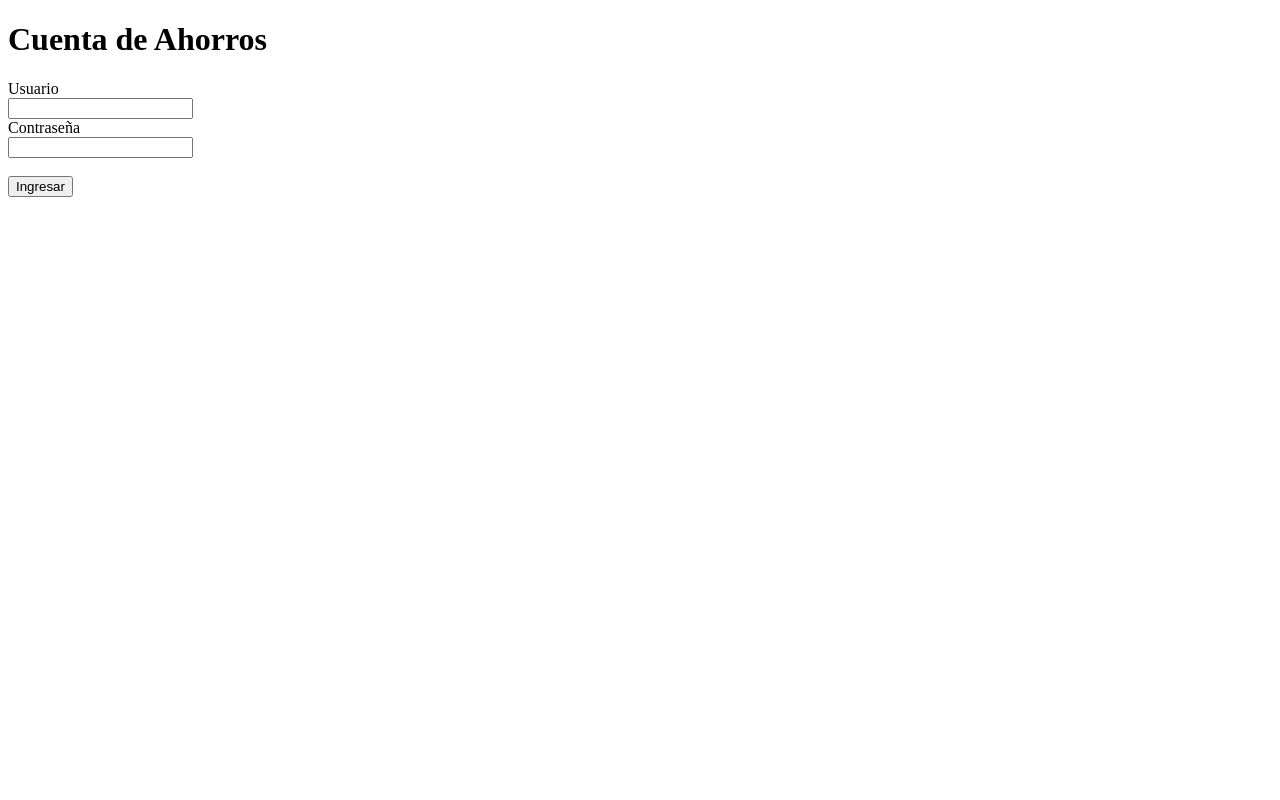
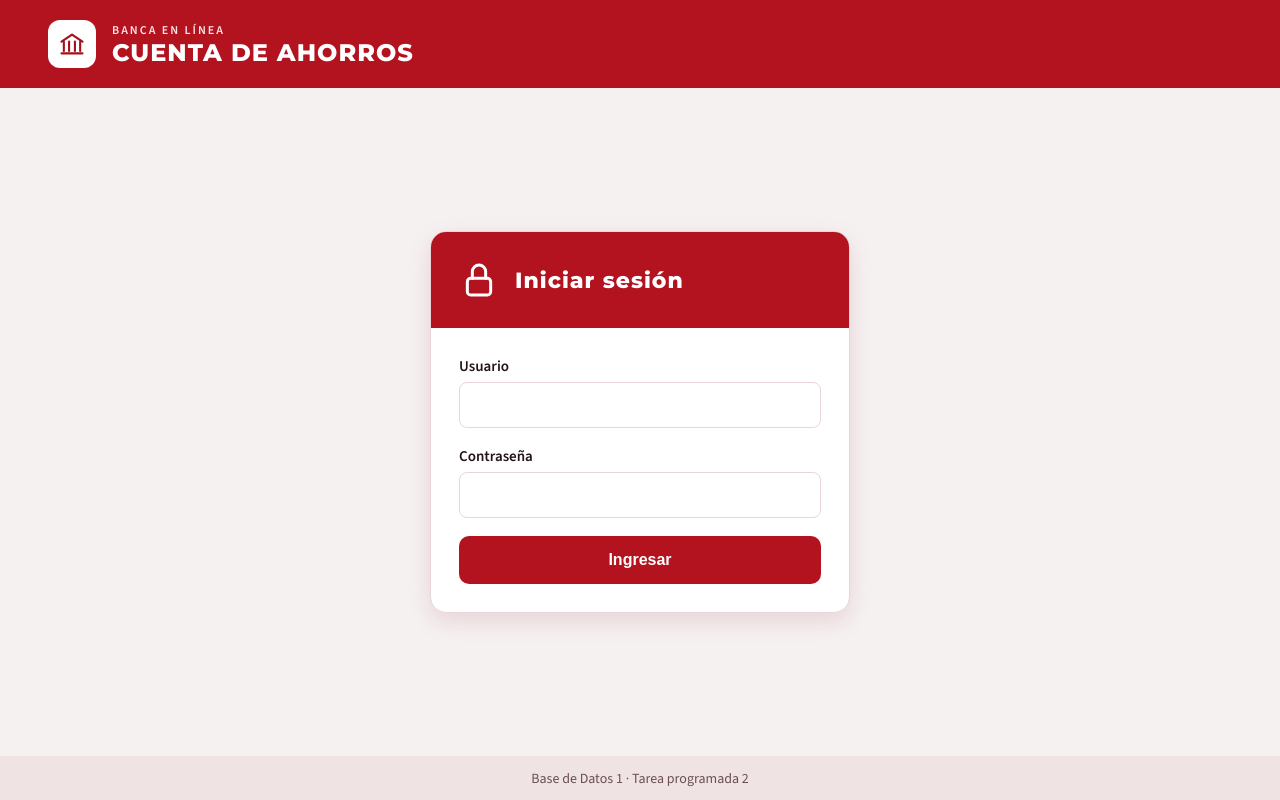
Before and after one commit to Susi-005/Tarea-programada-II, a Flask app: page /login in a window 1280 px wide. Run offline with Flask 3, Linux system fonts and the light colour scheme.

Commit message:
arreglo del login con el formato bonito

```diff
--- a/CuentaAhorrosWeb/app/db.py
+++ b/CuentaAhorrosWeb/app/db.py
@@ -58,3 +58,7 @@ def registrar_bitacora(id_tipo, ip=None, antes=None, despues=None):
         ))
     except Exception as e:
         print("ERROR BITACORA:", e)
+
+
+# jaguero	LaFacil	    Cliente (cuenta 11000001)
+# fquiros	MyPass123*	Administrador
--- a/CuentaAhorrosWeb/app/static/css/estilos.css
+++ b/CuentaAhorrosWeb/app/static/css/estilos.css
@@ -353,3 +353,79 @@ h2 {
     gap: 16px;
     align-items: center
 }
+
+.login-fondo {
+    flex-grow: 1;
+    display: flex;
+    align-items: center;
+    justify-content: center;
+    padding: 48px 24px
+}
+
+.login-caja {
+    width: 100%;
+    max-width: 420px;
+    background: #fff;
+    border: 1px solid var(--borde);
+    border-radius: 16px;
+    overflow: hidden;
+    box-shadow: 0 8px 24px rgba(122,10,21,.12)
+}
+
+.login-cabeza {
+    display: flex;
+    align-items: center;
+    gap: 16px;
+    height: 96px;
+    padding: 0 28px;
+    background: var(--rojo);
+    color: #fff;
+    font-family: Montserrat,sans-serif;
+    font-weight: 800;
+    font-size: 22px;
+    letter-spacing: 1px
+}
+
+.login-cuerpo {
+    display: flex;
+    flex-direction: column;
+    gap: 16px;
+    padding: 28px
+}
+
+.login-form {
+    display: flex;
+    flex-direction: column;
+    gap: 18px
+}
+
+.login-form label {
+    display: flex;
+    flex-direction: column;
+    gap: 6px;
+    font-weight: 600;
+    font-size: 15px
+}
+
+.login-form input {
+    height: 46px;
+    padding: 0 14px;
+    border: 1px solid var(--borde);
+    border-radius: 8px;
+    font: inherit
+}
+
+.login-form input:focus {
+    outline: 2px solid var(--rojo);
+    outline-offset: 1px;
+    border-color: var(--rojo)
+}
+
+.login-form .btn {
+    align-self: stretch;
+    justify-content: center;
+    height: 48px;
+    border: none;
+    cursor: pointer;
+    font-size: 16px
+}
--- a/CuentaAhorrosWeb/app/templates/MenuPrincipalAdmin.html
+++ b/CuentaAhorrosWeb/app/templates/MenuPrincipalAdmin.html
@@ -27,7 +27,7 @@
     <main class="contenido">
         <h2>Panel de administrador</h2>
         <div class="aviso">
-            Prueba
+            WIP
         </div>
     </main>
 
--- a/CuentaAhorrosWeb/app/templates/login.html
+++ b/CuentaAhorrosWeb/app/templates/login.html
@@ -2,21 +2,52 @@
 <html lang="es">
 <head>
     <meta charset="UTF-8">
-    <title>Cuenta de Ahorros - Login</title>
+    <title>Ingresar - Cuenta de Ahorros</title>
+    <link href="https://fonts.googleapis.com/css2?family=Montserrat:wght@700;800&family=Source+Sans+3:wght@400;600;700&display=swap" rel="stylesheet">
+    <link rel="stylesheet" href="{{ url_for('static', filename='css/estilos.css') }}">
 </head>
 <body>
-    <h1>Cuenta de Ahorros</h1>
+    <header class="encabezado">
+        <div class="marca">
+            <div class="marca-icono">
+                <svg width="28" height="28" viewBox="0 0 24 24" fill="none" stroke="#A50E1C" stroke-width="1.8" stroke-linecap="round" stroke-linejoin="round"><path d="M3 10l9-6 9 6" /><path d="M5 10v8M9.5 10v8M14.5 10v8M19 10v8" /><path d="M3 20h18" /></svg>
+            </div>
+            <div>
+                <div class="marca-vista">Banca en línea</div>
+                <div class="marca-titulo">CUENTA DE AHORROS</div>
+            </div>
+        </div>
+    </header>
 
-    {% with mensajes = get_flashed_messages() %}
-    {% for m in mensajes %}<p style="color:red">{{ m }}</p>{% endfor %}
-    {% endwith %}
+    <main class="login-fondo">
+        <div class="login-caja">
+            <div class="login-cabeza">
+                <svg width="40" height="40" viewBox="0 0 24 24" fill="none" stroke="#fff" stroke-width="1.8" stroke-linecap="round" stroke-linejoin="round"><rect x="5" y="11" width="14" height="10" rx="2" /><path d="M8 11V7a4 4 0 0 1 8 0v4" /></svg>
+                <span>Iniciar sesión</span>
+            </div>
 
-    <form method="post">
-        <label>Usuario</label><br>
-        <input type="text" name="usuario" value="{{ usuario or '' }}" required><br>
-        <label>Contraseña</label><br>
-        <input type="password" name="password" required><br><br>
-        <button type="submit">Ingresar</button>
-    </form>
+            <div class="login-cuerpo">
+                {% with mensajes = get_flashed_messages() %}
+                {% for m in mensajes %}
+                <div class="mensaje error">{{ m }}</div>
+                {% endfor %}
+                {% endwith %}
+
+                <form class="login-form" method="post">
+                    <label>
+                        Usuario
+                        <input type="text" name="usuario" value="{{ usuario or '' }}" autocomplete="username" required>
+                    </label>
+                    <label>
+                        Contraseña
+                        <input type="password" name="password" autocomplete="current-password" required>
+                    </label>
+                    <button class="btn" type="submit">Ingresar</button>
+                </form>
+            </div>
+        </div>
+    </main>
+
+    <footer class="pie">Base de Datos 1 · Tarea programada 2</footer>
 </body>
 </html>
```
